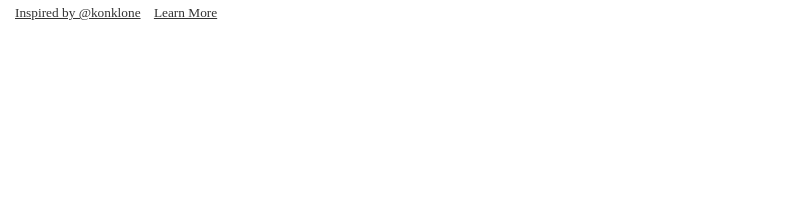
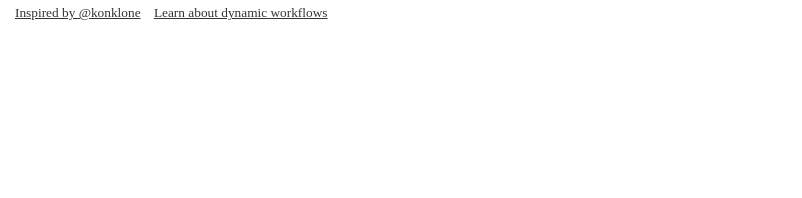
Before and after one commit to benstein/benjaminste.in, a Jekyll site: the page isitchristmas/index.html, which Jekyll copies as it is, in a window 1280 px wide. Shown: the top 198 px of the page, without its empty margins (0-802 px from the left). Built offline with Jekyll 4.4.1, drawn with Linux system fonts in a browser that asks for light colours.

Commit message:
Show isitchristmas nav on load (drop fade delay); rename link to 'Learn about dynamic workflows'

```diff
--- a/isitchristmas/engine.js
+++ b/isitchristmas/engine.js
@@ -197,13 +197,4 @@
 
   global.IIC = IIC;
   global.IsItChristmas = PublicAPI;
-
-  // fade the corner links in, matching the original's restraint
-  if (typeof document !== 'undefined') {
-    var fade = function () {
-      setTimeout(function () { var l = document.getElementById('links'); if (l) l.style.opacity = 1; }, 1200);
-    };
-    if (document.readyState === 'loading') document.addEventListener('DOMContentLoaded', fade);
-    else fade();
-  }
 })(typeof window !== 'undefined' ? window : this);
--- a/isitchristmas/index.html
+++ b/isitchristmas/index.html
@@ -55,12 +55,6 @@
       padding-left: 15px; padding-top: 5px;
       text-align: left;
       font-size: 10pt;
-      opacity: 0;
-
-      -webkit-transition: 0.5s ease-out;
-         -moz-transition: 0.5s ease-out;
-           -o-transition: 0.5s ease-out;
-              transition: 0.5s ease-out;
     }
 
     #links a {
@@ -98,7 +92,7 @@
 
   <div id="links">
     <a href="https://bsky.app/profile/konklone.com" target="_blank" rel="noopener">Inspired by @konklone</a>
-    <a href="https://benjaminste.in/blog/2026/05/29/building-isitchristmas/" target="_blank" rel="noopener">Learn More</a>
+    <a href="https://benjaminste.in/blog/2026/05/29/building-isitchristmas/" target="_blank" rel="noopener">Learn about dynamic workflows</a>
   </div>
 
   <script src="engine.js"></script>
```
